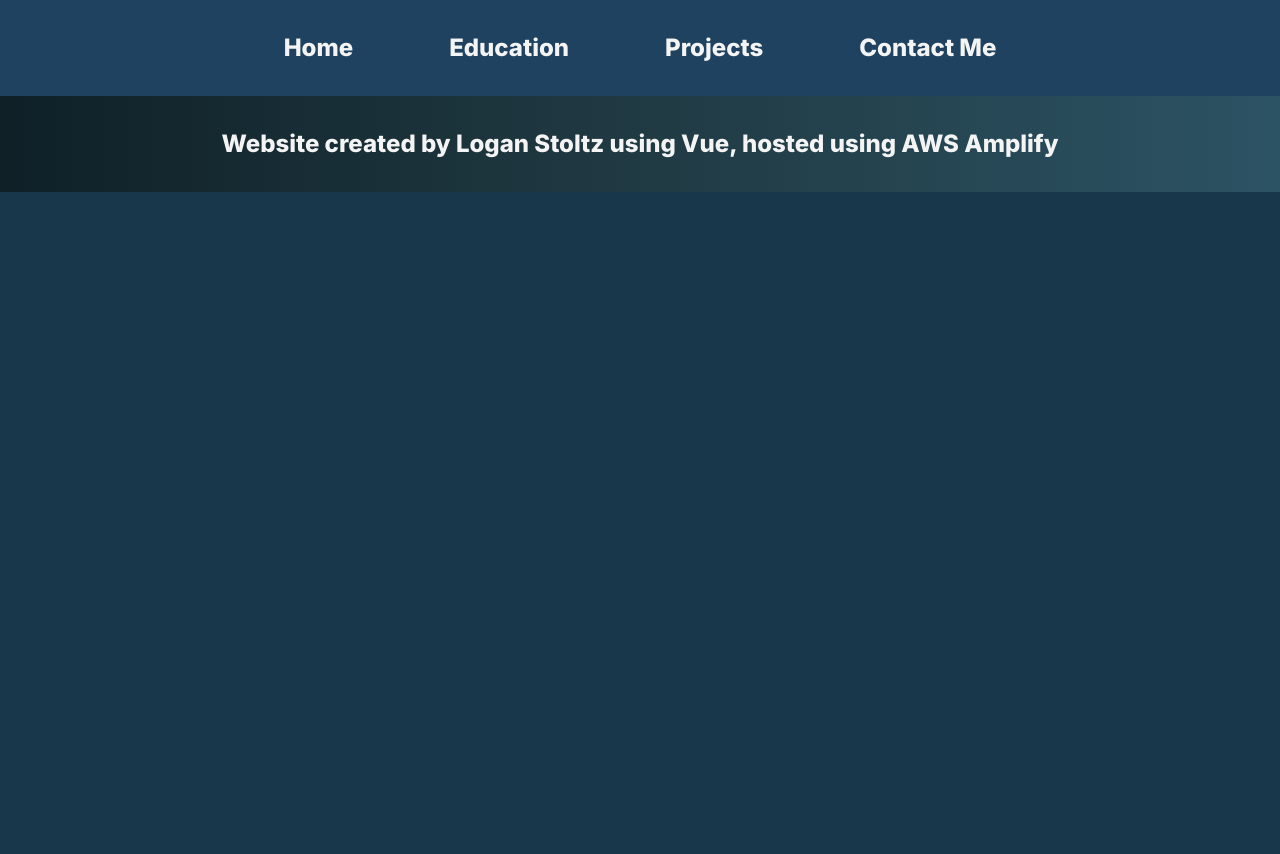
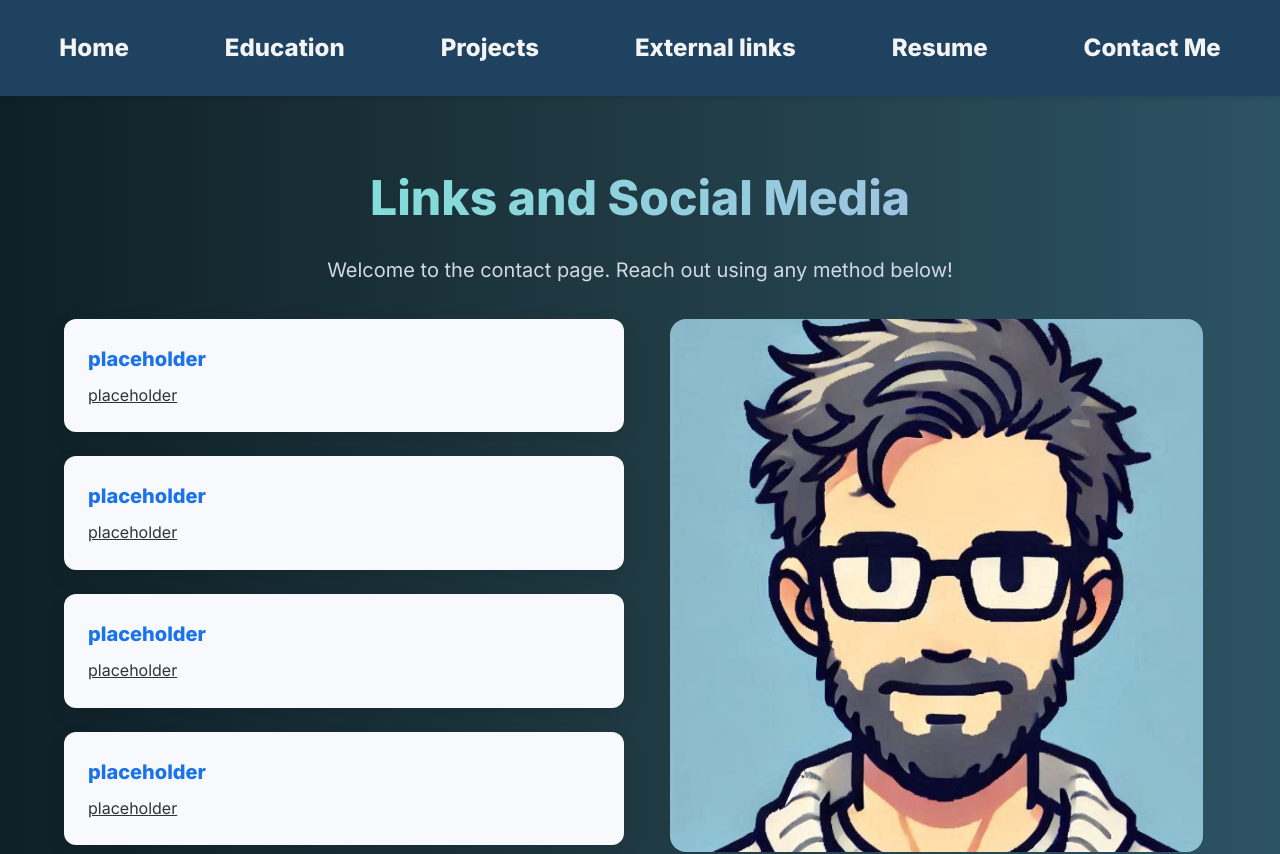
Before and after one commit to LoganStoltz/Vue-Portfolio, a Vue app: page /externalLinks in a window 1280 px wide. Shown: the top 854 px of the page. Before the commit the page ends 800 px from the top, so only its background shows below. Built offline with nearby package versions, Linux system fonts and the light colour scheme.

Commit message:
Split my external link and contact me into 2 different pages as well as adding a Resume page

```diff
--- a/src/components/Contact.vue
+++ b/src/components/Contact.vue
@@ -1,28 +1,5 @@
 <template>
   <section class="contact-main-section">
-    <div class="contact-header">
-      <h1>Links and Social Media</h1>
-      <p>Welcome to the contact page. Reach out using any method below!</p>
-    </div>
-
-    <div class="contact-section">
-      <div class="contact-links">
-        <div
-          class="contact-link"
-          v-for="conlink in conlinks"
-          :key="conlink.id"
-        >
-          <h3>{{ conlink.name }}</h3>
-          <a :href="conlink.link" target="_blank" rel="noopener">{{ conlink.link }}</a>
-        </div>
-      </div>
-
-      <div class="contact-image">
-        <img src="@/assets/contact-page-image.png.png" alt="Logan Stoltz" />
-      </div>
-    </div>
-
-
     <div class="contact-header">
       <h1>Contact Me</h1>
       <p>Thank you for your consideration</p>
@@ -64,13 +41,6 @@ const form = reactive({
   message: ''
 });
 
-const conlinks = [
-  { id: 1, name: 'placeholder', link: 'placeholder' },
-  { id: 2, name: 'placeholder', link: 'placeholder' },
-  { id: 3, name: 'placeholder', link: 'placeholder' },
-  { id: 4, name: 'placeholder', link: 'placeholder' }
-];
-
 function submitForm() {
   alert(`Thanks, ${form.name}! Your message has been sent.`);
   form.name = '';
@@ -109,57 +79,6 @@ function submitForm() {
   font-size: 1.25rem;
   color: #d0d8e4;
   line-height: 1.7;
-}
-
-/* Contact Info + Image Section */
-.contact-section {
-  display: flex;
-  justify-content: space-between;
-  flex-wrap: wrap;
-  margin-bottom: 5rem;
-  gap: 2rem;
-}
-
-.contact-links {
-  flex: 1;
-  display: flex;
-  flex-direction: column;
-  gap: 1.5rem;
-}
-
-.contact-link {
-  background: #f7f9fc;
-  color: #1c2b38;
-  padding: 1.5rem;
-  border-radius: 12px;
-  box-shadow: 0 8px 20px rgba(0, 0, 0, 0.1);
-}
-
-.contact-link h3 {
-  font-size: 1.25rem;
-  font-weight: 700;
-  margin-bottom: 0.5rem;
-  color: #1a73e8;
-}
-
-.contact-link a {
-  font-size: 1rem;
-  color: #333;
-  word-break: break-all;
-}
-
-/* Image */
-.contact-image {
-  flex: 1;
-  display: flex;
-  align-items: center;
-  justify-content: center;
-}
-
-.contact-image img {
-  max-width: 100%;
-  max-height: 533px;
-  border-radius: 16px;
 }
 
 /* Form */
--- /dev/null
+++ b/src/components/ExternalLinks.vue
@@ -0,0 +1,149 @@
+<template>
+  <section class="contact-main-section">
+    <div class="contact-header">
+      <h1>Links and Social Media</h1>
+      <p>Welcome to the contact page. Reach out using any method below!</p>
+    </div>
+
+    <div class="contact-section">
+      <div class="contact-links">
+        <div
+          class="contact-link"
+          v-for="conlink in conlinks"
+          :key="conlink.id"
+        >
+          <h3>{{ conlink.name }}</h3>
+          <a :href="conlink.link" target="_blank" rel="noopener">{{ conlink.link }}</a>
+        </div>
+      </div>
+
+      <div class="contact-image">
+        <img src="@/assets/contact-page-image.png.png" alt="Logan Stoltz" />
+      </div>
+    </div>
+  </section>
+</template>
+
+<script setup>
+import { reactive } from 'vue';
+
+const form = reactive({
+  name: '',
+  email: '',
+  phone: '',
+  message: ''
+});
+
+const conlinks = [
+  { id: 1, name: 'placeholder', link: 'placeholder' },
+  { id: 2, name: 'placeholder', link: 'placeholder' },
+  { id: 3, name: 'placeholder', link: 'placeholder' },
+  { id: 4, name: 'placeholder', link: 'placeholder' }
+];
+
+function submitForm() {
+  alert(`Thanks, ${form.name}! Your message has been sent.`);
+  form.name = '';
+  form.email = '';
+  form.phone = '';
+  form.message = '';
+}
+</script>
+
+<style scoped>
+@import url('https://fonts.googleapis.com/css2?family=Inter:wght@400;600;800&display=swap');
+
+.contact-main-section {
+  font-family: 'Inter', sans-serif;
+  background: linear-gradient(to right, #0f2027, #203a43, #2c5364);
+  color: #f4f4f4;
+  padding: 4rem 5%;
+  min-height: 100vh;
+}
+
+.contact-header {
+  text-align: center;
+  margin-bottom: 2rem;
+}
+
+.contact-header h1 {
+  font-size: 3rem;
+  font-weight: 800;
+  background: linear-gradient(90deg, #74ebd5, #ACB6E5);
+  -webkit-background-clip: text;
+  -webkit-text-fill-color: transparent;
+  margin-bottom: 1rem;
+}
+
+.contact-header p {
+  font-size: 1.25rem;
+  color: #d0d8e4;
+  line-height: 1.7;
+}
+
+/* Contact Info + Image Section */
+.contact-section {
+  display: flex;
+  justify-content: space-between;
+  flex-wrap: wrap;
+  margin-bottom: 5rem;
+  gap: 2rem;
+}
+
+.contact-links {
+  flex: 1;
+  display: flex;
+  flex-direction: column;
+  gap: 1.5rem;
+}
+
+.contact-link {
+  background: #f7f9fc;
+  color: #1c2b38;
+  padding: 1.5rem;
+  border-radius: 12px;
+  box-shadow: 0 8px 20px rgba(0, 0, 0, 0.1);
+}
+
+.contact-link h3 {
+  font-size: 1.25rem;
+  font-weight: 700;
+  margin-bottom: 0.5rem;
+  color: #1a73e8;
+}
+
+.contact-link a {
+  font-size: 1rem;
+  color: #333;
+  word-break: break-all;
+}
+
+/* Image */
+.contact-image {
+  flex: 1;
+  display: flex;
+  align-items: center;
+  justify-content: center;
+}
+
+.contact-image img {
+  max-width: 100%;
+  max-height: 533px;
+  border-radius: 16px;
+}
+
+/* Responsive */
+@media (max-width: 768px) {
+  .contact-section {
+    flex-direction: column;
+  }
+
+  .contact-header h1 {
+    font-size: 2rem;
+  }
+
+  .contact-header p {
+    font-size: 1.1rem;
+  }
+}
+</style>
--- a/src/components/Header.vue
+++ b/src/components/Header.vue
@@ -5,6 +5,8 @@
         <router-link to="/" class="btn-home">Home</router-link>
         <router-link to="/education" class="btn-education">Education</router-link>
         <router-link to="/projects" class="btn-projects">Projects</router-link>
+        <router-link to="/externalLinks" class="btn-contact">External links</router-link>
+        <router-link to="/resume" class="btn-projects">Resume</router-link>
         <router-link to="/contact" class="btn-contact">Contact Me</router-link>
       </nav>
     </transition>
@@ -68,7 +70,6 @@ export default defineComponent({
   padding: 0.5rem 1rem;
   border-radius: 10px;
   transition: background-color 1s;
-
 }
 
 .nav a:hover {
--- a/src/components/Home.vue
+++ b/src/components/Home.vue
@@ -21,12 +21,12 @@
       <!-- RIGHT: Two stacked sections -->
       <div class="side-stack">
         <div class="section connect">
-          <h2>Connect with Me</h2>
+          <h2>Other Websites</h2>
           <div class="links">
-            <a href="https://github.com/" target="_blank" rel="noopener" class="link-button">GitHub</a>
-            <a href="https://linkedin.com/" target="_blank" rel="noopener" class="link-button">LinkedIn</a>
-            <a href="mailto:logan@example.com" class="link-button">Email</a>
-            <a href="https://your-resume.com" target="_blank" rel="noopener" class="link-button">Résumé</a>
+            <a href="https://github.com/LoganStoltz" target="_blank" rel="noopener" class="link-button">GitHub</a>
+            <a href="https://www.linkedin.com/in/logan-stoltz/" target="_blank" rel="noopener" class="link-button">LinkedIn</a>
+            <a href="https://www.hackerrank.com/profile/loganstoltz1234" target="_blank" rel="noopener" class="link-button">HackerRank</a>
+            <a href="https://leetcode.com/u/lstoltz/" target="_blank" rel="noopener" class="link-button">LeetCode</a>
           </div>
         </div>
 
--- a/src/router/index.js
+++ b/src/router/index.js
@@ -2,12 +2,16 @@ import { createRouter, createWebHistory } from 'vue-router';
 import Home from '../components/Home.vue';
 import Education from '../components/Education.vue';
 import Projects from '../components/Projects.vue';
+import ExternalLinks from '../components/ExternalLinks.vue';
+import Resume from '../components/Resume.vue';
 import Contact from '../components/Contact.vue';
 
 const routes = [
   { path: '/', name: 'Home', component: Home },
   { path: '/education', name: 'Education', component: Education },
   { path: '/projects', name: 'Projects', component: Projects },
+  { path: '/externalLinks', name: 'ExternalLinks', component: ExternalLinks },
+  { path: '/resume', name: 'Resume', component: Resume },
   { path: '/contact', name: 'Contact', component: Contact },
 ];
 
```
Also changed, not shown: src/components/Resume.vue (added, +13 -0 lines), 1 other file (tests, documents, lock files or other folders).
